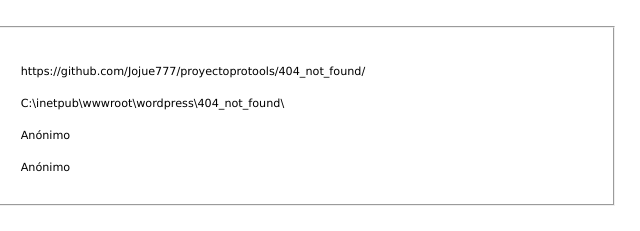
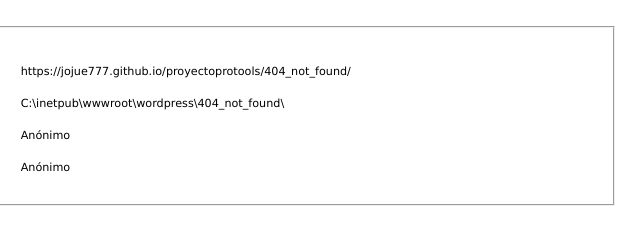
Before and after one commit to Jojue777/proyectoprotools, a plain HTML site: page 404_not_found/index.html in a window 1280 px wide. Shown: the part 344-575 px from the top of the page, 623-1263 px from the left. Drawn offline with Linux system fonts and the light colour scheme.

Commit message:
Staatic deployment 1e510f60a32c

```diff
--- a/404_not_found/index.html
+++ b/404_not_found/index.html
@@ -75,7 +75,7 @@
   </div>
   <div id="details-right">
    <table border="0" cellpadding="0" cellspacing="0">
-    <tr class="alt"><th>Dirección URL solicitada</th><td>&nbsp;&nbsp;&nbsp;https://github.com/Jojue777/proyectoprotools/404_not_found/</td></tr>
+    <tr class="alt"><th>Dirección URL solicitada</th><td>&nbsp;&nbsp;&nbsp;https://jojue777.github.io/proyectoprotools/404_not_found/</td></tr>
     <tr><th>Ruta de acceso física</th><td>&nbsp;&nbsp;&nbsp;C:\inetpub\wwwroot\wordpress\404_not_found\</td></tr>
     <tr class="alt"><th>Método de inicio de sesión</th><td>&nbsp;&nbsp;&nbsp;Anónimo</td></tr>
     <tr><th>Usuario de inicio de sesión</th><td>&nbsp;&nbsp;&nbsp;Anónimo</td></tr>
```
Also changed, not shown: index.html (+1 -1 lines), 1 other file.
